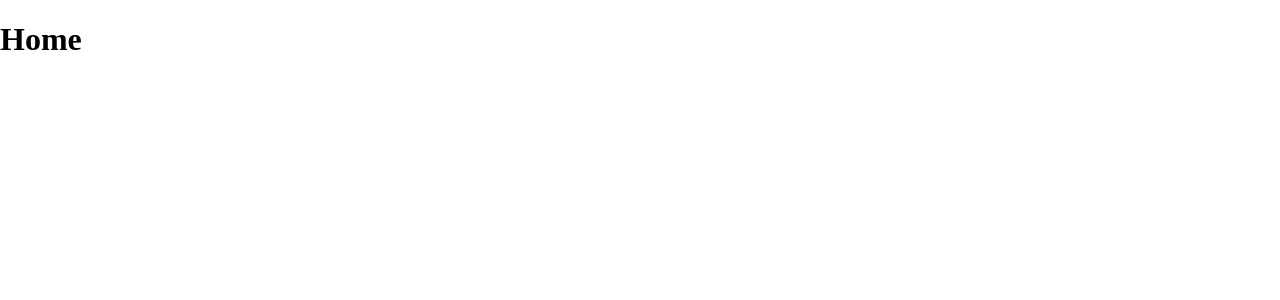
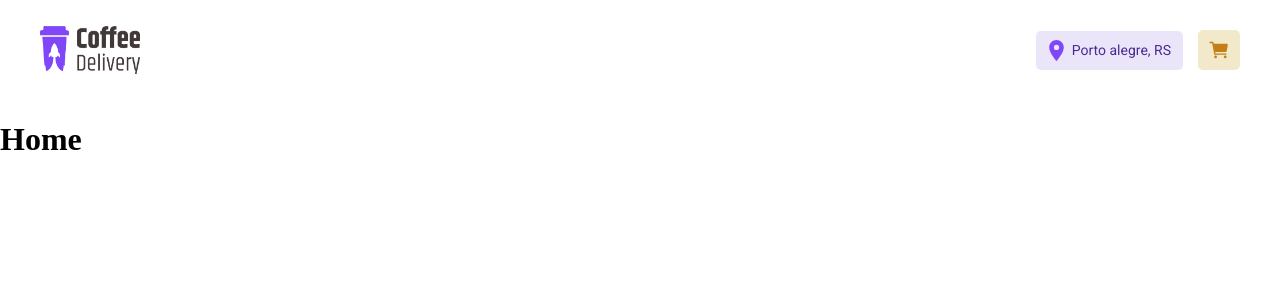
Before and after one commit to henrique2003/Coffe-delivery, a React (Vite) app: page / in a window 1280 px wide. Shown: the top 300 px of the page. Built offline with nearby package versions, Linux system fonts and the light colour scheme.

Commit message:
feat: add navbar

```diff
--- a/src/App.tsx
+++ b/src/App.tsx
@@ -1,14 +1,16 @@
+
+import { ThemeProvider } from "styled-components"
 
 import Router from "./Router"
-import themes from "./themes"
-import GlobalStyle from "./themes/GlobalStyle"
+import theme from "./theme"
+import GlobalStyle from "./theme/GlobalStyle"
 
 function App(): JSX.Element {
   return (
-    <>
-      <GlobalStyle theme={themes} />
+    <ThemeProvider theme={theme}>
+      <GlobalStyle />
       <Router />
-    </>
+    </ThemeProvider>
   )
 }
 
--- a/src/Router/index.tsx
+++ b/src/Router/index.tsx
@@ -1,11 +1,12 @@
-import { BrowserRouter, Route, Routes } from "react-router-dom"
+import { BrowserRouter, Route, Routes } from 'react-router-dom'
 
-import { Checkout, Home } from "../pages"
-
+import Navbar from '../components/Navbar'
+import { Checkout, Home } from '../pages'
 
 const Router: React.FC = () => {
   return (
     <BrowserRouter>
+      <Navbar />
       <Routes>
         <Route path="/" element={<Home />} />
         <Route path="/checkout" element={<Checkout />} />
--- /dev/null
+++ b/src/components/Navbar/index.tsx
@@ -0,0 +1,24 @@
+import { IoCart } from 'react-icons/io5'
+import { MdLocationOn } from 'react-icons/md'
+
+import logo from '../../assets/Logo.png'
+import * as S from './styles'
+
+const Navbar: React.FC = () => {
+  return (
+    <S.Container>
+      <S.Logo src={logo} alt='copo de cafe roxo com um foguete branco dentro e do lado escrito coffe delivery' />
+      <S.Actions>
+        <S.Location>
+          <MdLocationOn />
+          <p>Porto alegre, <span>rs</span></p>
+        </S.Location>
+        <S.Cart>
+          <IoCart />
+        </S.Cart>
+      </S.Actions>
+    </S.Container>
+  )
+}
+
+export default Navbar
--- /dev/null
+++ b/src/components/Navbar/styles.ts
@@ -0,0 +1,69 @@
+import styled from 'styled-components'
+
+export const Container = styled.nav`
+  max-width: 1200px;
+  width: 100%;
+  margin: 0 auto;
+  display: flex;
+  justify-content: space-between;
+  align-items: center;
+  height: 100px;
+
+  @media(max-width: 1250px) {
+    margin: 0 30px;
+  }
+`
+
+export const Logo = styled.img`
+  max-width: 100px;
+  width: 100%;
+`
+
+export const Actions = styled.div`
+  display: flex;
+  align-items: center;
+  justify-content: center;
+`
+
+export const Location = styled.div`
+  background-color: ${({ theme }) => theme.COLORS.PURPLE_LIGHT};
+  padding: 0;
+  padding: 7px 12px;
+  padding-left: 8px;
+  border-radius: 5px;
+  margin-right: 15px;
+  display: flex;
+
+  p {
+    font-size: 14px;
+    color: ${({ theme }) => theme.COLORS.PURPLE_DARK};
+    font-family: ${({ theme }) => theme.FONTS_FAMILY.ROBOTO};
+    margin: 0;
+    margin-top: 4px;
+
+    span {
+      text-transform: uppercase;
+    }
+  }
+
+  svg {
+    font-size: 25px;
+    color: ${({ theme }) => theme.COLORS.PURPLE};
+    margin-right: 3px;
+  }
+`
+
+export const Cart = styled.button`
+  padding: 6px 10px;
+  background-color: ${({ theme }) => theme.COLORS.YELLOW_LIGHT};
+  border-radius: 5px;
+  outline: none;
+  border: none;
+
+  svg {
+    text-align: center;
+    font-size: 22px;
+    margin-top: 3px;
+    color: ${({ theme }) => theme.COLORS.YELLOW_DARK};
+  }
+`
--- a/src/themes/GlobalStyle.ts
+++ b/src/theme/GlobalStyle.ts
@@ -1,4 +1,4 @@
-import { createGlobalStyle } from "styled-components";
+import { createGlobalStyle } from "styled-components"
 
 const GlobalStyle = createGlobalStyle`
   body {
@@ -10,4 +10,4 @@ const GlobalStyle = createGlobalStyle`
   }
 `;
 
-export default GlobalStyle;
+export default GlobalStyle
--- a/src/themes/index.ts
+++ b/src/theme/index.ts
@@ -18,7 +18,7 @@ export default {
     WHITE: '#FFFFFF'
   },
   FONTS_FAMILY: {
-    BALLO: `'Baloo 2', cursive`,
-    ROBOTO: `'Roboto', sans-serif`
+    BALLO: '\'Baloo 2\', cursive',
+    ROBOTO: '\'Roboto\', sans-serif'
   }
 }
```
Also changed, not shown: src/assets/Logo.png (added).
